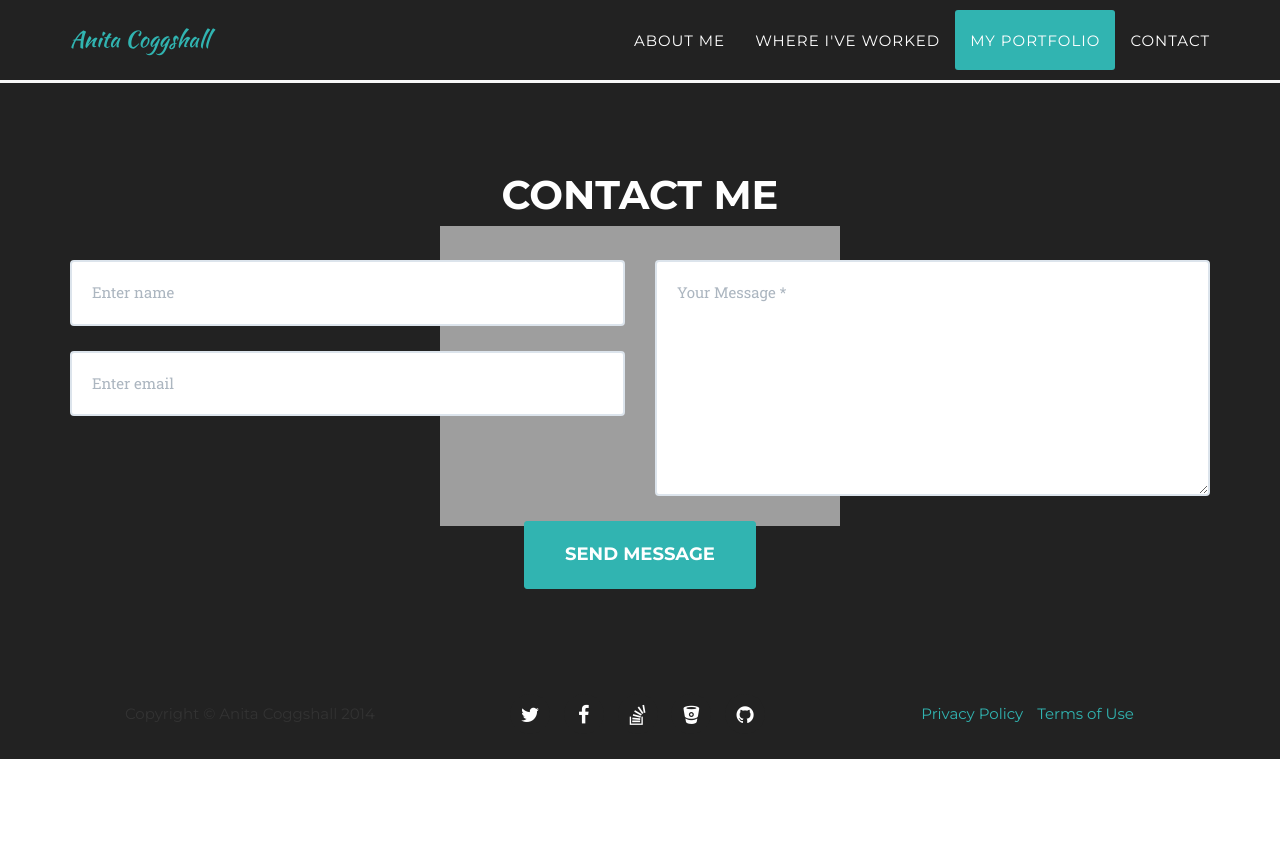
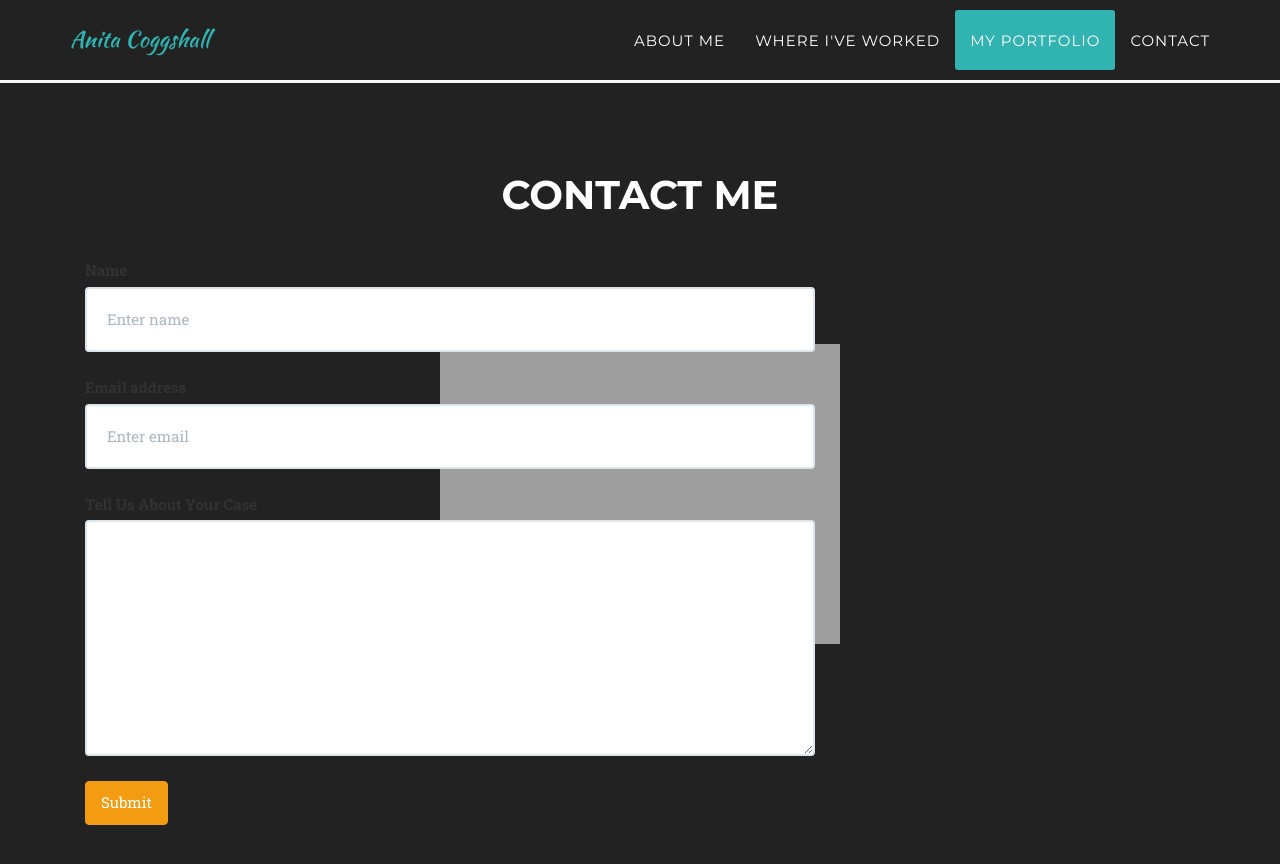
Before and after one commit to vpoola88/anita-portfolio, a Jekyll site: the page built from index.html, in a window 1280 px wide and 900 px high, scrolled down 3660 px. Shown: the top 864 px of the window. Built offline with Jekyll 4.4.1, drawn with Linux system fonts in a browser that asks for light colours; some web fonts are replaced; before the commit the page ends 4419 px from its top, so only the background shows below that.

Commit message:
update formspree

```diff
--- a/_includes/contact.html
+++ b/_includes/contact.html
@@ -7,67 +7,36 @@
                     <br>
                 </div>
             </div>
-            <div class="row">
-                <div class="col-lg-12">
-<!--                     <form name="sentMessage" id="contactForm" novalidate>
-                        <div class="row">
-                            <div class="col-md-6">
-                                <div class="form-group">
-                                    <input type="text" class="form-control" placeholder="Your Name *" id="name" required data-validation-required-message="Please enter your name.">
-                                    <p class="help-block text-danger"></p>
-                                </div>
-                                <div class="form-group">
-                                    <input type="email" class="form-control" placeholder="Your Email *" id="email" required data-validation-required-message="Please enter your email address.">
-                                    <p class="help-block text-danger"></p>
-                                </div>
-                                <div class="form-group">
-                                    <input type="tel" class="form-control" placeholder="Your Phone *" id="phone" required data-validation-required-message="Please enter your phone number.">
-                                    <p class="help-block text-danger"></p>
-                                </div>
-                            </div>
-                            <div class="col-md-6">
-                                <div class="form-group">
-                                    <textarea class="form-control" placeholder="Your Message *" id="message" required data-validation-required-message="Please enter a message."></textarea>
-                                    <p class="help-block text-danger"></p>
-                                </div>
-                            </div>
-                            <div class="clearfix"></div>
-                            <div class="col-lg-12 text-center">
-                                <div id="success"></div>
-                                <button type="submit" class="btn btn-xl">Send Message</button>
-                            </div>
-                        </div>
-                    </form> -->
-                    <form name="sentMessage" id="contactForm"method="POST" action="////formspree.io/vpoola88@gmail.com">
-                        <div class="row">
-                            <div class="col-md-6">
+            <div class="col-sm-6 col-md-8">
+                <div class="contact_form">
+                    <div id="note"></div>
+                    <div id="fields">
+
+
+                        <form method="POST" action="////formspree.io/vivek@thevelopment.com">
 
                             <div class="form-group">
-                                    <!-- <label for="exampleInputName">Name</label> -->
+                                <label for="exampleInputName">Name</label>
                                 <input type="text" name="name" class="form-control" id="exampleInputName" placeholder="Enter name">
                             </div>
 
                             <div class="form-group">
-                                    <!-- <label for="exampleInputEmail1">Email address</label> -->
+                                <label for="exampleInputEmail1">Email address</label>
                                 <input name="_replyto" type="email" class="form-control" id="exampleInputEmail1" placeholder="Enter email">
                             </div>
+
+                            <div class="form-group">
+                                <label for="exampleTextArea">Tell Us About Your Case</label>
+                                <textarea name="message" class="form-control" rows="3"></textarea>
                             </div>
 
-                            <div class="col-md-6">
 
-                                <div class="form-group">
-                                    <!-- <label for="exampleTextArea">Tell Us About Your Case</label> -->
-                                    <textarea name="message" class="form-control" rows="3" placeholder="Your Message *"></textarea>
+                            <input type="text" name="_gotcha" style="display:none">
+                            <button type="submit" class="btn btn-warning">Submit</button>
+
+                        </form>
+
                     </div>
-                            </div>
-                            <div class="clearfix"></div>
-                            <div class="col-lg-12 text-center">
-                                <div id="success"></div>
-                                <input type="text" name="_gotcha" style="display:none">
-                                <button type="submit" class="btn btn-xl">Send Message</button>
-                            </div>
-                        </div>
-                    </form>
                 </div>
             </div>
         </div>
```
Also changed, not shown: 1 other file. Lines whose indentation alone changed are shown as unchanged.
